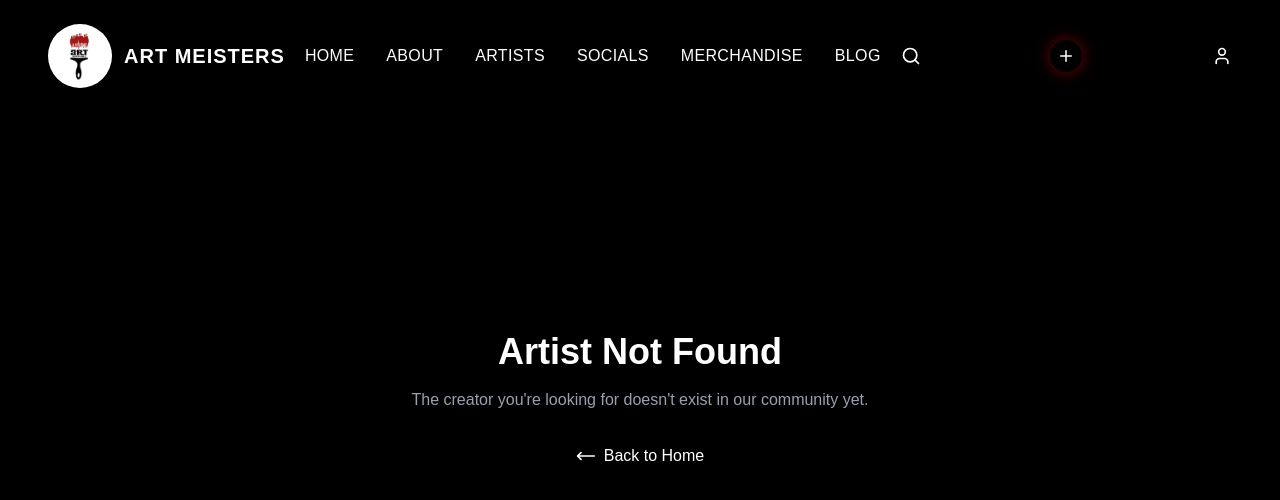
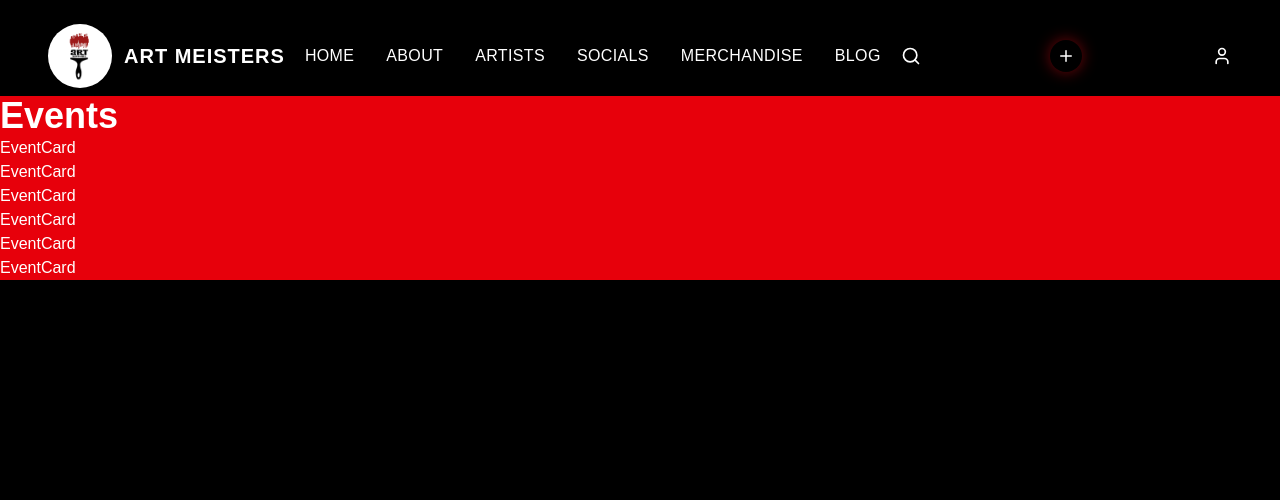
Before and after one commit to Raj020994/art_meisters, a Next.js app: page /event in a window 1280 px wide. Before the commit this address had no page. Shown: the top 500 px of the page. Built offline with nearby package versions, Linux system fonts and the light colour scheme; a web font is replaced by a local one.

Commit message:
feat: implement event listing page with dynamic routing and reusable EventCard component

```diff
--- a/app/event/[eventId]/page.jsx
+++ b/app/event/[eventId]/page.jsx
@@ -34,7 +34,7 @@ export default async function EventDetail({ params }) {
   return (
     <main className="min-h-screen bg-black text-white selection:bg-red-500 pb-20">
       {/* Banner Section */}
-      <section className="w-full mt-6">
+      <section className="w-full ">
         <div className="relative w-full h-[300px] md:h-[480px] overflow-hidden border-y border-white/10">
           <img
             src={isFeatured ? featured.image : event.image}
--- /dev/null
+++ b/app/event/_components/EventCard.jsx
@@ -0,0 +1,9 @@
+import React from 'react'
+
+export const EventCard = ({event}) => {
+    console.log(event);
+
+  return (
+    <div>EventCard</div>
+  )
+}
--- a/app/event/[eventId]/layout.js
+++ b/app/event/layout.js
@@ -2,7 +2,7 @@ import React from 'react'
 
 const layout = ({children}) => {
   return (
-    <div className='mt-10 '>{children}</div>
+    <div className='mt-24 p-0 '>{children}</div>
   )
 }
 
--- /dev/null
+++ b/app/event/page.jsx
@@ -0,0 +1,24 @@
+import React from 'react'
+import data from "@/data.json";
+import { EventCard } from './_components/EventCard';
+import Link from 'next/link';
+
+export default function EventPage() {
+    const allEvents = data.events;
+
+    return (
+        <section className='container mx-auto bg-red-600'>
+            <h1 className="text-4xl font-bold text-white ">Events</h1>
+        <div className="flex-col">
+            {
+                allEvents.map((event)=>{
+                    return <Link href={`/event/${event.id}`} className="" key={event.id}>
+                        <EventCard event={event}/>
+                    </Link>
+                })
+            }
+
+        </div>
+        </section>
+    );
+}
```
